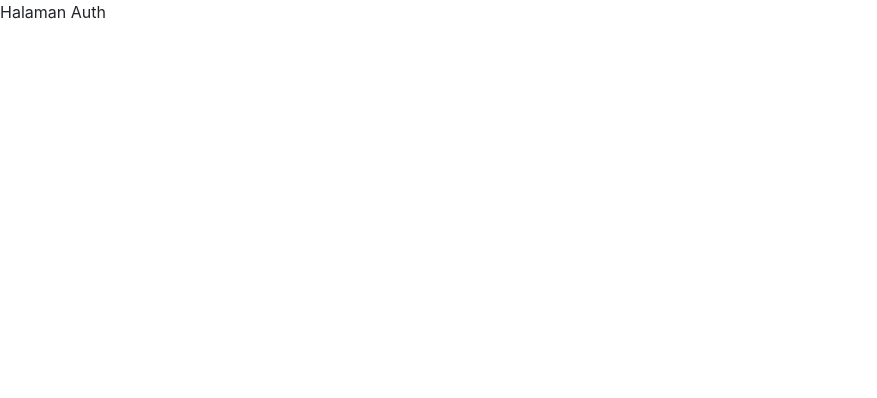
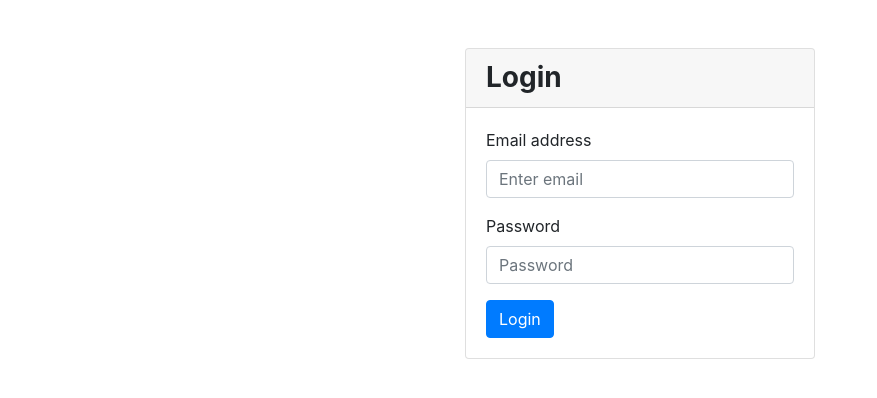
Before and after one commit to emixbal/baps-react-dashboard, a React (Create React App) app: page /auth in a window 1280 px wide. Shown: the top 398 px of the page, without its empty margins (0-877 px from the left). Built offline with nearby package versions, Linux system fonts and the light colour scheme.

Commit message:
fix auth layout

```diff
--- a/src/app/layouts/Auth.js
+++ b/src/app/layouts/Auth.js
@@ -1,13 +1,41 @@
 import React from 'react';
+import { Link } from "react-router-dom";
+
+// import LoginScreen from "../screens/LoginScreen"
+function LoginScreen({ match }){
+    alert(match)
+    return (
+        <div className="container">
+            <div className="content">
+                <div className="row">
+                    <div className="col-lg-4 offset-lg-4 pt-5">
+                        <div className="card">
+                            <div className="card-header">
+                                <h3 className="card-text font-weight-bold">Login</h3>
+                            </div>
+                            <div className="card-body">
+                                <div className="form-group">
+                                    <label for="exampleInputEmail1">Email address</label>
+                                    <input type="email" className="form-control" id="exampleInputEmail1" aria-describedby="emailHelp" placeholder="Enter email" />
+                                </div>
+                                <div className="form-group">
+                                    <label for="exampleInputPassword1">Password</label>
+                                    <input type="password" className="form-control" id="exampleInputPassword1" placeholder="Password" />
+                                </div>
+                                <Link className="btn btn-primary">Login</Link>
+                            </div>
+                        </div>
+                    </div>
+                </div>
+            </div>
+        </div>
+    )
+}
 
 class Auth extends React.Component {
-    render(){
-        return(
-            <>
-                <p>
-                    Halaman Auth
-                </p>
-            </>
+    render() {
+        return (
+            <LoginScreen />
         )
     }
 }
```
